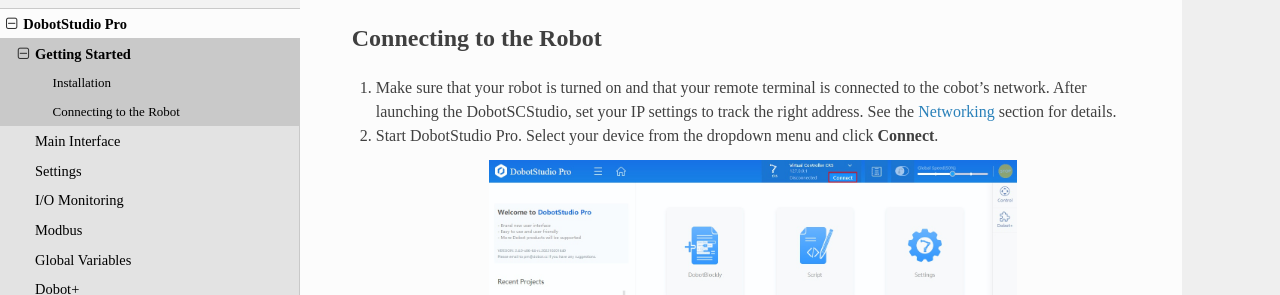
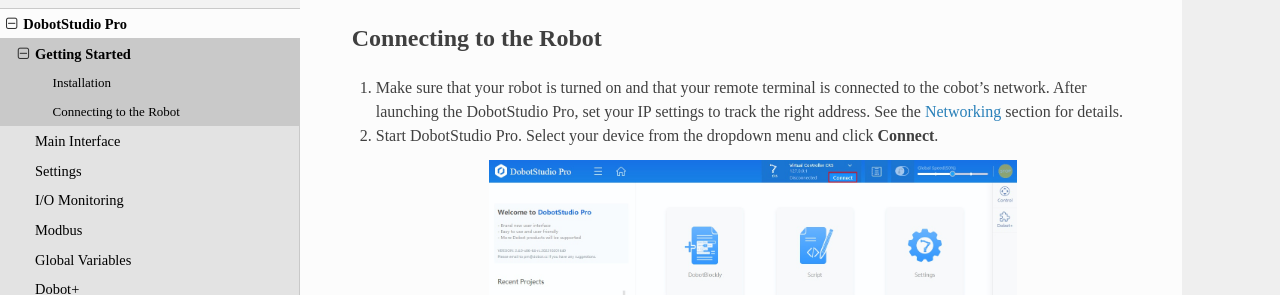
Before and after one commit to TrossenRobotics/dobot_cr_cobots_docs, a Sphinx documentation site: the page built from docs/dobotstudiopro/getting_started.rst, in a window 1280 px wide and 1203 px high. Shown: the part 420-715 px from the top of the window. Built offline with Sphinx 7.4.7 and the Read the Docs theme 2.0.0, drawn with Linux system fonts in a browser that asks for light colours; some web fonts are replaced; formulas are drawn with MathJax 3.

Commit message:
Fix typo

```diff
--- a/docs/dobotstudiopro/getting_started.rst
+++ b/docs/dobotstudiopro/getting_started.rst
@@ -26,7 +26,7 @@
 =======================
 
 1.  Make sure that your robot is turned on and that your remote terminal is connected to the cobot's
-    network. After launching the DobotSCStudio, set your IP settings to track the right address. See
+    network. After launching the DobotStudio Pro, set your IP settings to track the right address. See
     the :doc:`Networking <../getting_started/networking>` section for details.
 
 2.  Start DobotStudio Pro. Select your device from the dropdown menu and click **Connect**.
```
